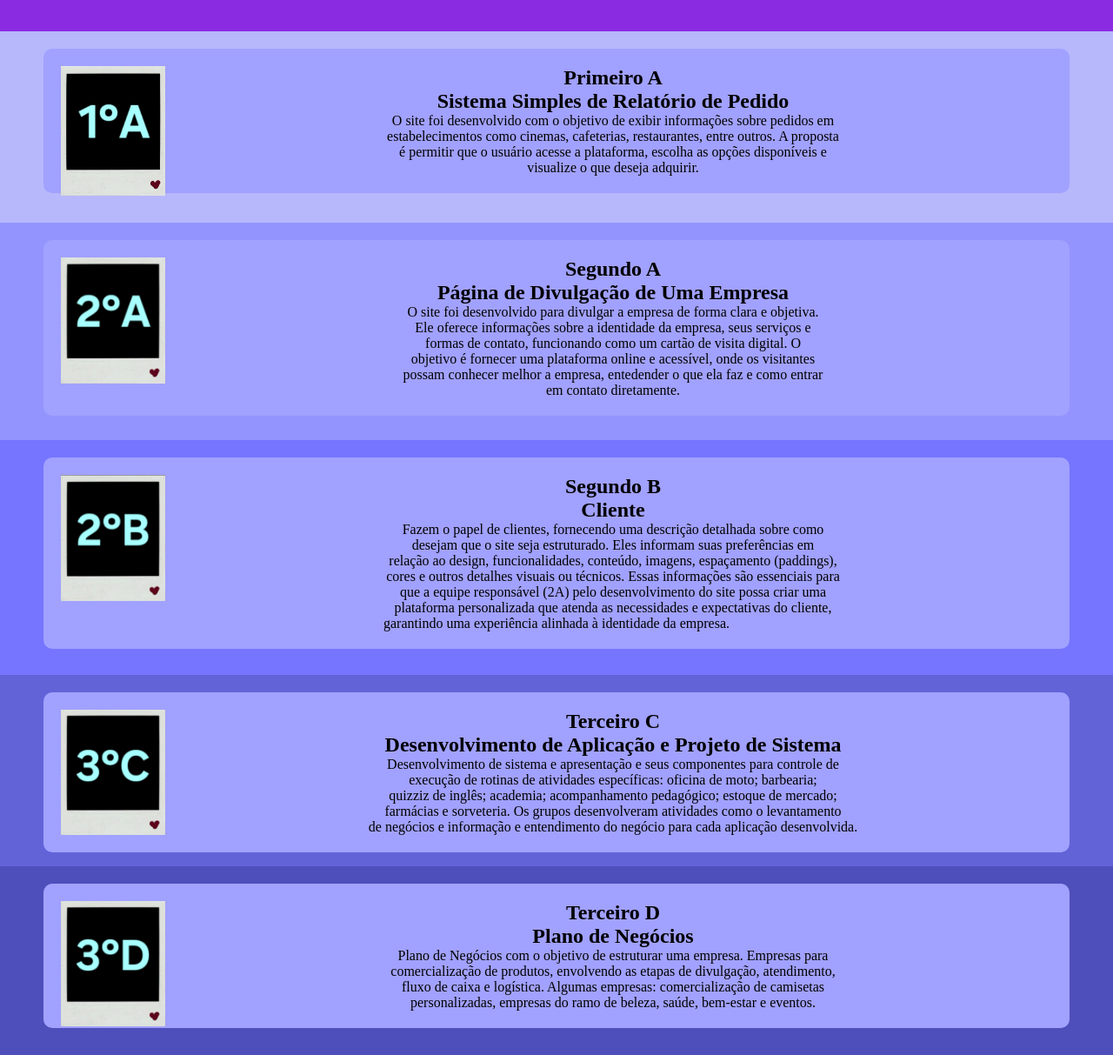
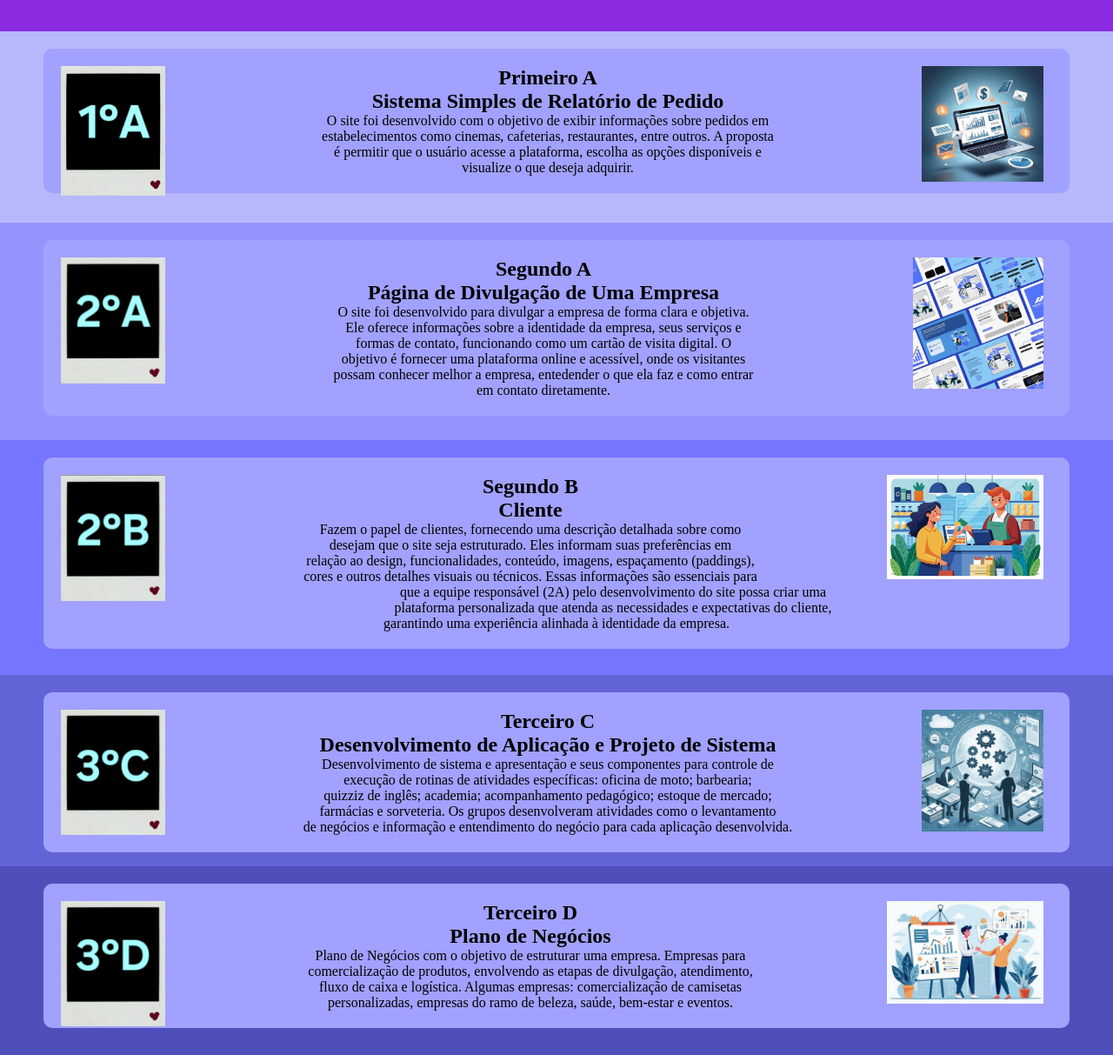
Before and after one commit to M3lssa/descri-o-do-pias, a plain HTML site: page index.html in a window 1280 px wide. Shown: the part 359-1572 px from the top of the page at 87% size. Drawn offline with Linux system fonts and the light colour scheme.

Commit message:
Add files via upload

```diff
--- a/index.html
+++ b/index.html
@@ -24,12 +24,13 @@
         <section id="pias">
             <div class="texto">
                 <h1>Pias</h1>
-                <p>O Projeto PIAS é uma atividade interdiciplinar que integra os conhecimentos adquiridos nas diferentes disciplinas do curso, como HTML, CSS e outras linguagens de programação. Seuobjetivo é colocar em prática o que foi aprendido em sala de aula por meio do desenvolvimento de um site ou sistema funcional. Além de aprimorar as habilidades técnicas, o projeto também estimula o trabalho em equipe, a criatividade e a capacidade de resolver problemas reais por meio da tecnologia.</p>
+                <p>O Projeto PIAS é uma atividade interdiciplinar que integra os conhecimentos adquiridos nas diferentes disciplinas do curso, como HTML, CSS e outras linguagens de programação. Seu objetivo é colocar em prática o que foi aprendido em sala de aula por meio do desenvolvimento de um site ou sistema funcional. Além de aprimorar as habilidades técnicas, o projeto também estimula o trabalho em equipe, a criatividade e a capacidade de resolver problemas reais por meio da tecnologia.</p>
             </div>
         </section>
         <section id="primeiroa">
             <div class="texto_1">
                 <img class="imgprimeiroa" src="imagens/1a.jpg" alt="img_1a">
+                <img class="sistema" src="imagens/sistema.jpg" alt="">
                 <h1>Primeiro A</h1>
                 <h2>Sistema Simples de Relatório de Pedido</h2>
                 <p>
@@ -43,6 +44,7 @@
         <section id="segundoa">
             <div class="texto_1">
                 <img class="imgsegundoa" src="imagens/2a.jpg" alt="img_2a">
+                <img class="divulgação" src="imagens/divulgação.jpg" alt="">
                 <h1>Segundo A</h1>
                 <h2>Página de Divulgação de Uma Empresa</h2>
                 <p>
@@ -58,6 +60,7 @@
         <section id="segundob">
             <div class="texto_1">
                 <img class="imgsegundob" src="imagens/2b.jpg" alt="img_2b">
+                <img class="cliente" src="imagens/cliente.jpg" alt="">
                 <h1>Segundo B</h1>
                 <h2>Cliente</h2>
                 <p>
@@ -74,6 +77,7 @@
         <section id="terceiroc">
             <div class="texto_1">
                 <img class="imgterceiroc" src="imagens/3c.jpg" alt="img_3c">
+                <img class="desenvolvimento" src="imagens/desenvolvimento.jpg" alt="">
                 <h1>Terceiro C</h1>
                 <h2>Desenvolvimento de Aplicação e Projeto de Sistema</h2>
                 <p>
@@ -87,6 +91,7 @@
         <section id="terceirod">
             <div class="texto_1">
                 <img class="imgterceirod" src="imagens/3d.jpg" alt="img_3d">
+                <img class="plano" src="imagens/plano.jpg" alt="">
                 <h1>Terceiro D</h1>
                 <h2>Plano de Negócios</h2>
                 <p>
--- a/style.css
+++ b/style.css
@@ -101,10 +101,22 @@ header{
     float: left;
 }
 
+.sistema{
+    width: 140px;
+    margin-right: 10px;
+    float: right;
+}
+
 .imgsegundoa{
     width: 120px;
     margin-right: 10px;
     float: left;
+}
+
+.divulgação{
+    width: 150px;
+    margin-right: 10px;
+    float: right;
 }
 
 .imgsegundob{
@@ -113,10 +125,22 @@ header{
     float: left;
 }
 
+.cliente{
+    width: 180px;
+    margin-right: 10px;
+    float: right;
+}
+
 .imgterceiroc{
     width: 120px;
     margin-right: 10px;
     float: left;
+}
+
+.desenvolvimento{
+    width: 140px;
+    margin-right: 10px;
+    float: right;
 }
 
 .imgterceirod{
@@ -125,6 +149,12 @@ header{
     float: left;
 }
 
+.plano{
+    width: 180px;
+    margin-right: 10px;
+    float: right;
+}
+
 footer{
     background-color: blueviolet;
 }
```
Also changed, not shown: imagens/cliente.jpg (added), imagens/desenvolvimento.jpg (added), imagens/divulgação.jpg (added), imagens/plano.jpg (added), imagens/sistema.jpg (added).
